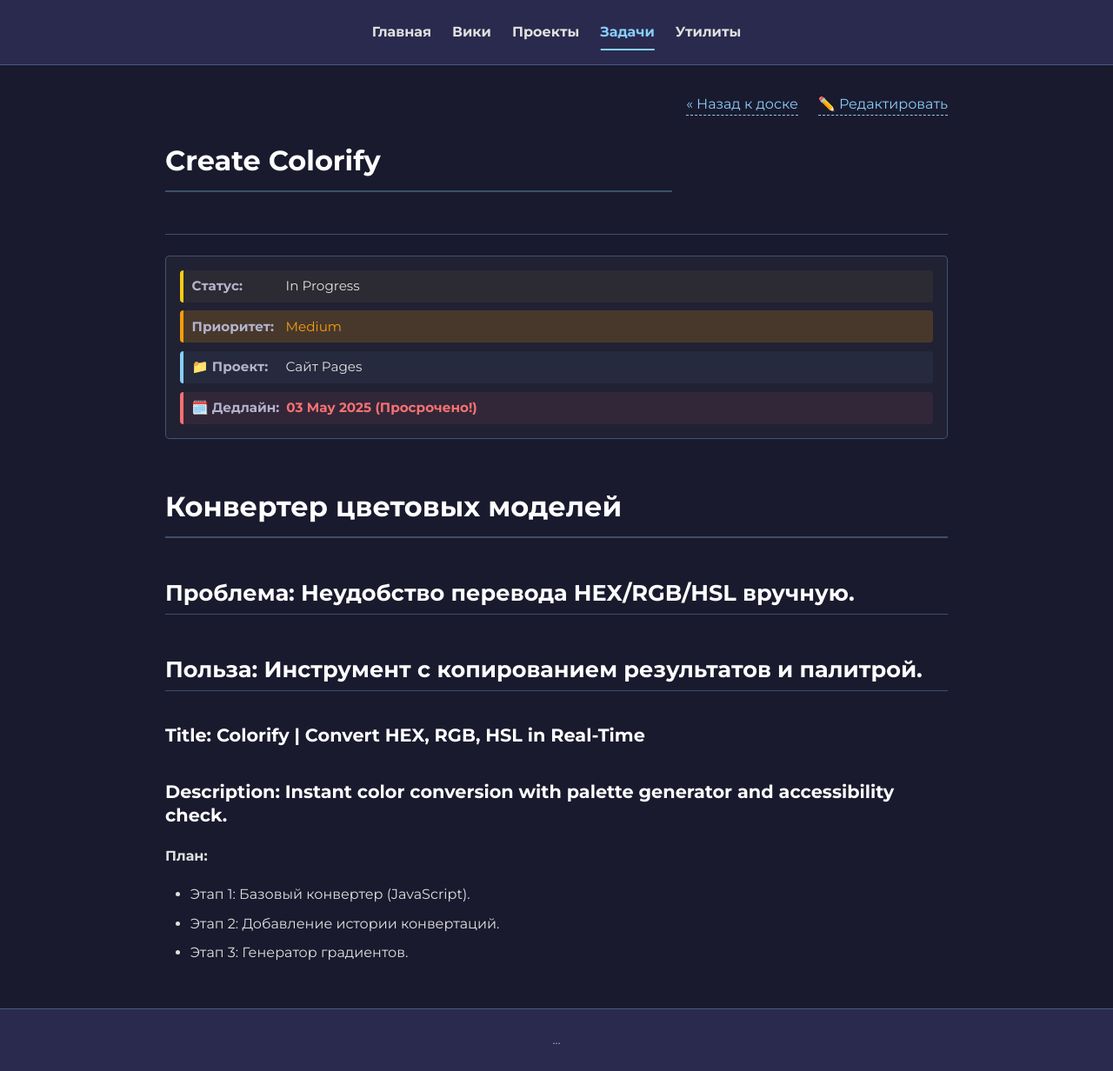
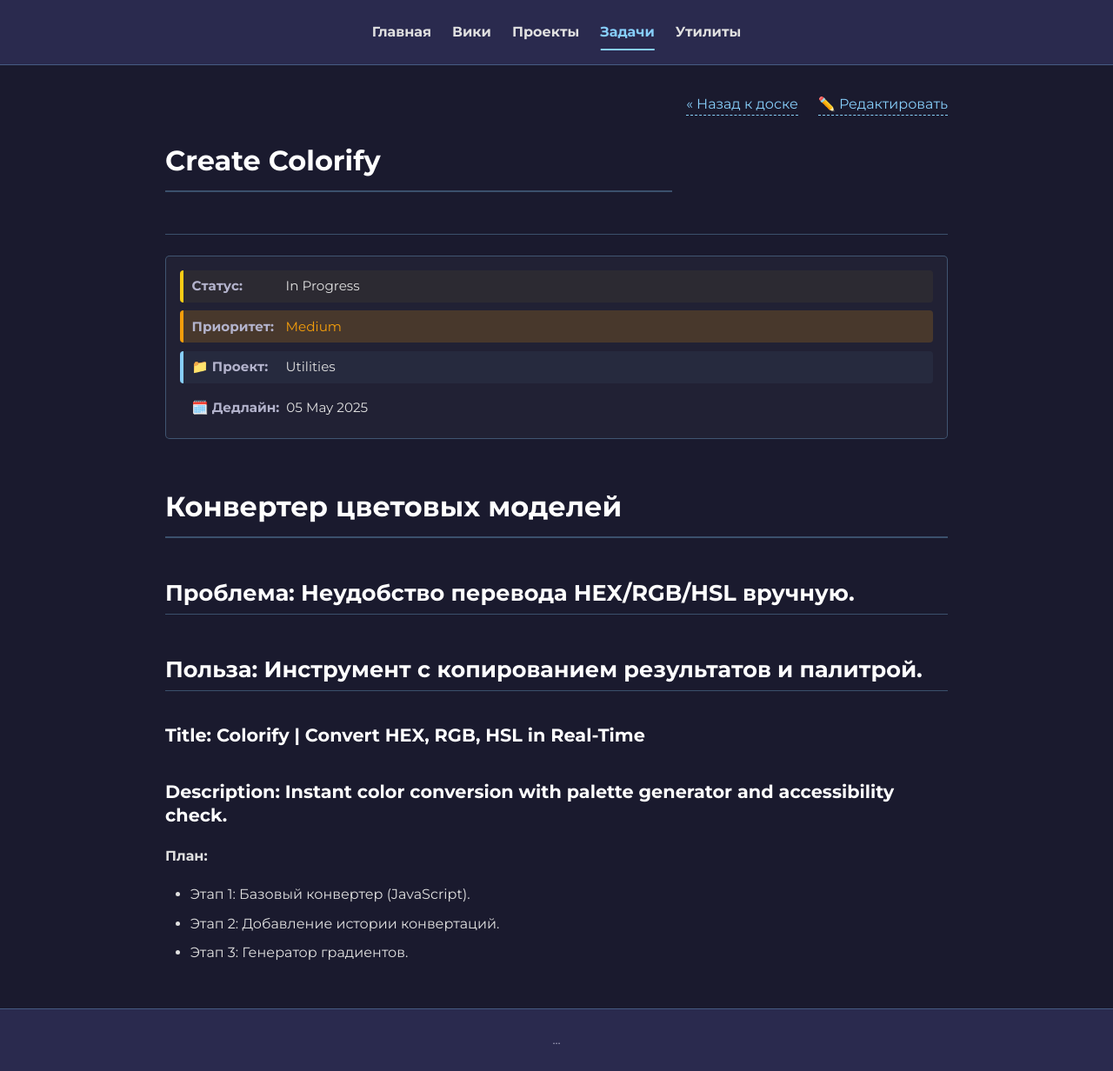
Before and after one commit to mrvi0/mrvi0.github.io, a Jekyll site: the page built from _tasks/create-colorify.md, in a window 1280 px wide. Shown: the whole page at 87% size. Built offline with Jekyll 4.4.1, drawn with Linux system fonts in a browser that asks for light colours.

Commit message:
Update create-colorify.md

```diff
--- a/_tasks/create-colorify.md
+++ b/_tasks/create-colorify.md
@@ -3,8 +3,8 @@ layout: task_detail
 title: "Create Colorify"
 status: "In Progress"
 priority: "Medium"
-project: "Сайт Pages"
-due_date: "2025-05-03"
+project: "Utilities"
+due_date: "2025-05-05"
 ---
 
 # Конвертер цветовых моделей
```
